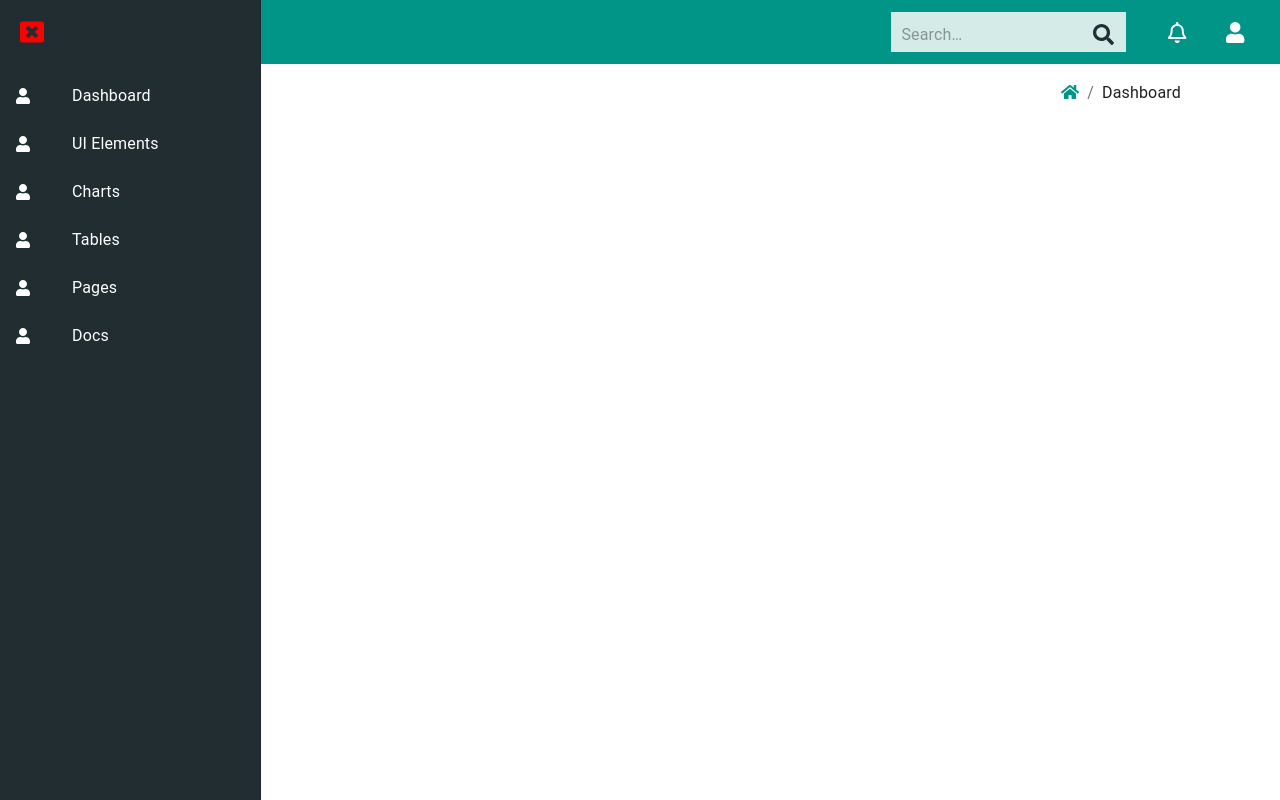
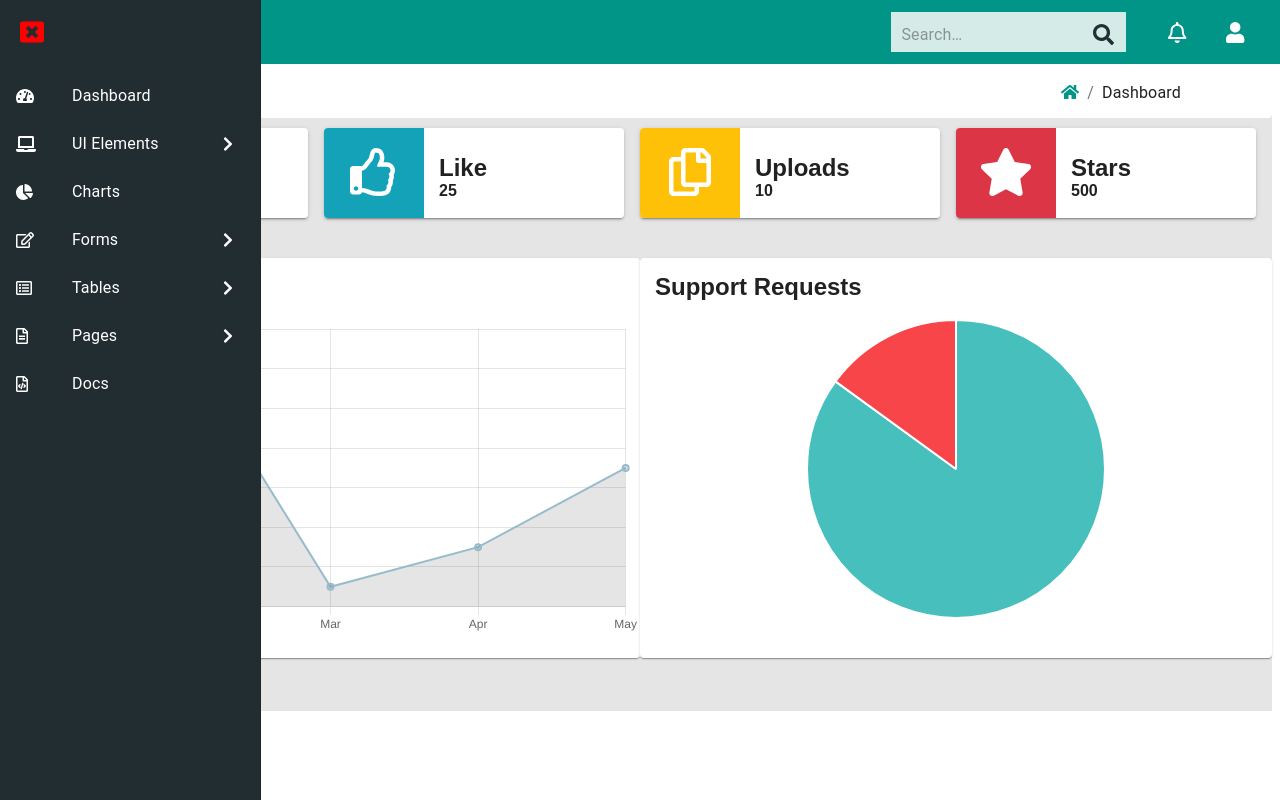
Before and after one commit to Nathiington/seriti_assesment, a React (Create React App) app: page /dashboard in a window 1280 px wide. Both pictures are taken after a click on the button 34 px from the left and 32 px from the top of the page. Built offline with nearby package versions, Linux system fonts and the light colour scheme.

Commit message:
Complete. Yet to do code cleanup

```diff
--- a/package.json
+++ b/package.json
@@ -13,7 +13,9 @@
     "@testing-library/jest-dom": "^5.11.4",
     "@testing-library/react": "^11.1.0",
     "@testing-library/user-event": "^12.1.10",
+    "chart.js": "^3.3.2",
     "react": "^17.0.2",
+    "react-chartjs-2": "^3.0.3",
     "react-dom": "^17.0.2",
     "react-router-dom": "^5.2.0",
     "react-scripts": "4.0.3",
--- a/src/Components/Dashboard.js
+++ b/src/Components/Dashboard.js
@@ -1,13 +1,109 @@
 import React from 'react'
-import Header from './Header'
 import Sidebar from './Sidebar'
+import LineChart from './LineChart'
+import PieChart from './PieChart'
+import {Card, CardHeader, Grid, Typography} from '@material-ui/core'
+import { FontAwesomeIcon } from '@fortawesome/react-fontawesome'
+import { faCopy, faThumbsUp } from '@fortawesome/free-regular-svg-icons'
+import { faFileUpload, faStar, faUserFriends, faUsers } from '@fortawesome/free-solid-svg-icons'
+
 
 export default function Dashboard() {
     return (
-        <div>
+        <div style={{ backgroundColor:'#e5e5e5', height:'100%'}}>
             <Sidebar/>
-
-
+            <div>
+            {/* Card Header */}
+            <Grid container direction="row" justify="center" alignItems="center">
+                <Grid item md={3} xs={12} sm={6} lg={3}>
+                    <Card elevation={2} style={{height:'90px', width:'300px'}}>
+                        <Grid container direction="row" justify="center" alignItems="center">
+                            <Grid item md={4} xs={6} sm={6} lg={4} style={{ backgroundColor: '#009688' }}>
+                                <Grid container direction="column" justify="center" alignItems="center">
+                                    <Grid item><FontAwesomeIcon color="white" icon={faUsers} size="3x" style={{ marginTop: '20px', marginBottom: '30px'}} /></Grid>
+                                </Grid>
+                            </Grid>
+                            <Grid item md={8} xs={6} sm={6} lg={8}>
+                                <Grid container direction="column" justify="center" alignItems="flex-start" style={{ marginLeft: '15px', fontFamily:'arial', fontWeight:'bold' }}>
+                                    <Grid item style={{fontSize:'24px'}}>Users</Grid>
+                                    <Grid item style={{ fontSize: '16px' }}>5</Grid>
+                                </Grid>
+                            </Grid>
+                        </Grid>
+                    </Card>
+                </Grid>
+                <Grid item md={3} xs={12} sm={6} lg={3}>
+                    <Card elevation={2} style={{ height: '90px', width: '300px' }}>
+                        <Grid container direction="row" justify="center" alignItems="center">
+                            <Grid item md={4} xs={6} sm={6} lg={4} style={{ backgroundColor: '#14a2b8' }}>
+                                <Grid container direction="column" justify="center" alignItems="center">
+                                    <Grid item><FontAwesomeIcon color="white" icon={faThumbsUp} size="3x" style={{ marginTop: '20px',  marginBottom: '30px' }} /></Grid>
+                                </Grid>
+                            </Grid>
+                            <Grid item md={8} xs={6} sm={6} lg={8}>
+                                <Grid container direction="column" justify="center" alignItems="flex-start" style={{ marginLeft: '15px', fontFamily: 'arial', fontWeight: 'bold' }}>
+                                    <Grid item style={{ fontSize: '24px' }}>Like</Grid>
+                                    <Grid item style={{ fontSize: '16px' }}>25</Grid>
+                                </Grid>
+                            </Grid>
+                        </Grid>
+                    </Card>
+                </Grid>
+                <Grid item md={3} xs={12} sm={6} lg={3}>
+                    <Card elevation={2} style={{ height: '90px', width: '300px' }}>
+                        <Grid container direction="row" justify="center" alignItems="center">
+                            <Grid item md={4} xs={6} sm={6} lg={4} style={{ backgroundColor: '#ffc108' }}>
+                                <Grid container direction="column" justify="center" alignItems="center">
+                                    <Grid item><FontAwesomeIcon color="white" icon={faCopy} size="3x" style={{ marginTop: '20px', marginBottom: '30px' }} /></Grid>
+                                </Grid>
+                            </Grid>
+                            <Grid item md={8} xs={6} sm={6} lg={8}>
+                                <Grid container direction="column" justify="center" alignItems="flex-start" style={{ marginLeft: '15px', fontFamily: 'arial', fontWeight: 'bold' }}>
+                                    <Grid item style={{ fontSize: '24px' }}>Uploads</Grid>
+                                    <Grid item style={{ fontSize: '16px' }}>10</Grid>
+                                </Grid>
+                            </Grid>
+                        </Grid>
+                    </Card>
+                </Grid>
+                <Grid item md={3} xs={12} sm={6} lg={3}>
+                    <Card elevation={2} style={{ height: '90px', width: '300px' }}>
+                        <Grid container direction="row" justify="center" alignItems="center">
+                            <Grid item md={4} xs={6} sm={6} lg={4} style={{ backgroundColor: '#dc3545' }}>
+                                <Grid container direction="column" justify="center" alignItems="center">
+                                    <Grid item><FontAwesomeIcon color="white" icon={faStar} size="3x" style={{ marginTop: '20px', marginBottom: '30px' }} /></Grid>
+                                </Grid>
+                            </Grid>
+                            <Grid item md={8} xs={6} sm={6} lg={8}>
+                                <Grid container direction="column" justify="center" alignItems="flex-start" style={{ marginLeft: '15px', fontFamily: 'arial', fontWeight: 'bold' }}>
+                                    <Grid item style={{ fontSize: '24px' }}>Stars</Grid>
+                                    <Grid item style={{ fontSize: '16px' }}>500</Grid>
+                                </Grid>
+                            </Grid>
+                        </Grid>
+                    </Card>
+                </Grid>
+            </Grid>
+            </div>
+            <Grid container direction="row" justify="space-between" alignItems="center" style={{ marginTop: '40px', paddingBottom: '53px'}}>
+                <Grid></Grid>
+                <Grid item md={6} lg={6} xs={12} sm={12}>
+                    <Card style={{maxWidth:'635px',height:'400px'}}>
+                        <div style={{ fontFamily: 'arial', fontWeight: 'bolder', fontSize: '24px', marginTop: '15px', marginLeft: '15px'}}>Monthly Sales</div>
+                        <br/>
+                        <LineChart/>
+                    </Card>
+                </Grid>
+                <Grid></Grid>
+                <Grid item md={6} lg={6} xs={12} sm={12}>
+                    <Card style={{ maxWidth: '635px', height: '400px' }}>
+                        <div style={{ fontFamily: 'arial', fontWeight: 'bolder', fontSize: '24px', marginTop: '15px', marginLeft: '15px'}} >Support Requests</div>
+                        <br/>
+                        <PieChart/>
+                    </Card>
+                </Grid>
+                <Grid></Grid>
+            </Grid>
         </div>
     )
 }
--- /dev/null
+++ b/src/Components/LineChart.js
@@ -0,0 +1,39 @@
+import React from "react";
+import { Line } from "react-chartjs-2";
+
+const labels =
+    [
+        "Jan",
+        "Feb",
+        "Mar",
+        "Apr",
+        "May",
+    ]
+const data = {
+        labels,
+        datasets: [
+            {
+                label: "Amount",
+                data: [12, 15, 3, 5, 9],
+                borderWidth: 2,
+                fill: true,
+                borderColor: "#96bbcd"
+            }
+        ],
+    }
+
+const options = {
+    plugins: {
+        legend: {
+            display: false,
+        },
+    }
+};
+
+export default function LineChart() {
+    return (
+        <div>
+            <Line data={data} options={options}  />
+        </div>
+    )
+}
--- /dev/null
+++ b/src/Components/PieChart.js
@@ -0,0 +1,42 @@
+import React from "react";
+import { Pie } from "react-chartjs-2";
+
+const labels =
+    [
+        "Yes",
+        "No",
+    ]
+const data = {
+        labels,
+        datasets: [
+            {
+                backgroundColor: ["#46bfbd","#f7454a"],
+                label: "Data",
+                data: [85,15],
+                borderWidth: 2,
+                fill: false,
+                borderColor: "#ffffff"
+            }
+        ],
+    }
+
+const options = {
+    plugins: {
+        legend: {
+            display: false,
+        },
+        showtooltips: {
+            enabled: false
+        },
+    },
+    maintainAspectRatio: false ,
+
+};
+
+export default function LineChart() {
+    return (
+        <div>
+            <Pie data={data} options={options} width={"30%"} height={"300%"}  />
+        </div>
+    )
+}
--- a/src/Components/Sidebar.js
+++ b/src/Components/Sidebar.js
@@ -1,10 +1,11 @@
 import { AppBar, Drawer, IconButton, List, ListItem, ListItemIcon, ListItemText, Toolbar,InputBase,Paper,Grid,Breadcrumbs,Typography } from '@material-ui/core'
 import React from 'react'
 import { FontAwesomeIcon } from '@fortawesome/react-fontawesome'
-import { faUser, faWindowClose, faBars, faSearch, faHome } from '@fortawesome/free-solid-svg-icons'
-import { faBell } from '@fortawesome/free-regular-svg-icons'
+import { faUser, faWindowClose, faBars, faSearch, faHome, faTachometerAlt, faLaptop, faChevronRight, faChartPie } from '@fortawesome/free-solid-svg-icons'
+import { faBell, faEdit, faFileAlt, faFileCode, faListAlt } from '@fortawesome/free-regular-svg-icons'
 import { createMuiTheme, makeStyles, MuiThemeProvider } from '@material-ui/core/styles'
 import { Link } from 'react-router-dom'
+import { faSpeakerDeck } from '@fortawesome/free-brands-svg-icons'
 
 
 // Sidebar and Navbar
@@ -132,7 +133,7 @@ export default function Sidebar() {
                 <List style={{ backgroundColor: '#222d32', color: 'white' }}>
                     <ListItem>
                         <ListItemIcon>
-                            <FontAwesomeIcon icon={faUser} color="white"/>
+                            <FontAwesomeIcon icon={faTachometerAlt} color="white"/>
                         </ListItemIcon>
                         <ListItemText color="primary">
                             Dashboard
@@ -140,15 +141,18 @@ export default function Sidebar() {
                     </ListItem>
                     <ListItem>
                         <ListItemIcon>
-                            <FontAwesomeIcon icon={faUser} color="white" />
+                            <FontAwesomeIcon icon={faLaptop} color="white" />
                         </ListItemIcon>
                         <ListItemText color="primary">
                             UI Elements
                         </ListItemText>
+                        <ListItemIcon>
+                            <FontAwesomeIcon style={{marginLeft:'35px'}} icon={faChevronRight} color="white" />
+                        </ListItemIcon>
                     </ListItem>
                     <ListItem>
                         <ListItemIcon>
-                            <FontAwesomeIcon icon={faUser} color="white" />
+                            <FontAwesomeIcon icon={faChartPie} color="white" />
                         </ListItemIcon>
                         <ListItemText color="primary">
                             Charts
@@ -156,23 +160,40 @@ export default function Sidebar() {
                     </ListItem>
                     <ListItem>
                         <ListItemIcon>
-                            <FontAwesomeIcon icon={faUser} color="white" />
+                            <FontAwesomeIcon icon={faEdit} color="white" />
+                        </ListItemIcon>
+                        <ListItemText color="primary">
+                            Forms
+                        </ListItemText>
+                        <ListItemIcon>
+                            <FontAwesomeIcon style={{ marginLeft: '35px' }} icon={faChevronRight} color="white" />
+                        </ListItemIcon>
+                    </ListItem>
+                    <ListItem>
+                        <ListItemIcon>
+                            <FontAwesomeIcon icon={faListAlt} color="white" />
                         </ListItemIcon>
                         <ListItemText color="primary">
                             Tables
                         </ListItemText>
+                        <ListItemIcon>
+                            <FontAwesomeIcon style={{ marginLeft: '35px' }} icon={faChevronRight} color="white" />
+                        </ListItemIcon>
                     </ListItem>
                     <ListItem>
                         <ListItemIcon>
-                            <FontAwesomeIcon icon={faUser} color="white" />
+                            <FontAwesomeIcon icon={faFileAlt} color="white" />
                         </ListItemIcon>
                         <ListItemText color="primary">
                             Pages
                         </ListItemText>
+                        <ListItemIcon>
+                            <FontAwesomeIcon style={{ marginLeft: '35px' }} icon={faChevronRight} color="white" />
+                        </ListItemIcon>
                     </ListItem>
                     <ListItem>
                         <ListItemIcon>
-                            <FontAwesomeIcon icon={faUser} color="white" />
+                            <FontAwesomeIcon icon={faFileCode} color="white" />
                         </ListItemIcon>
                         <ListItemText color="primary">
                             Docs
@@ -183,15 +204,18 @@ export default function Sidebar() {
             </Drawer>
         {/* Header */}
         <div style={{
-                height: '60px'
+                height: '30px',
+                marginBottom:'10px'
         }}></div>
         <div>
-            <Paper elevation={0} >
-                <Grid container direction="row" alignItems="center" justify="center">
-                    <Grid item md={3} sm={4} xs={1} lg={3}>
+                <Paper square={false} elevation={0} style={{
+                    paddingTop: '20px'
+                }}>
+                    <Grid container direction="row" alignItems="center" justify="center" >
+                    <Grid item md={3} sm={6} xs={6} lg={3}>
                         <Grid container direction="column" alignItems="stretch" justify="center">
-                            <Grid item md  style={{fontSize:'28px', fontWeight:'bold'}}>
-                                Dashboard
+                            <Grid item md style={{ fontSize: '28px', fontFamily: 'arial', fontWeight: 'bolder',}}>
+                                <FontAwesomeIcon icon={faTachometerAlt}/> Dashboard
                             </Grid>
                             <Grid item md>
                                 Let's see if you can build this
@@ -201,7 +225,7 @@ export default function Sidebar() {
                     <Grid item md sm xs lg>
 
                     </Grid>
-                    <Grid item md={2} sm={1} xs={1} lg={2}>
+                    <Grid item md={2} sm={6} xs={6} lg={2}>
                             <Breadcrumbs>
                                 <Link><FontAwesomeIcon icon={ faHome}/></Link>
                                 <Link><Typography color="textPrimary">Dashboard</Typography></Link>
@@ -211,13 +235,10 @@ export default function Sidebar() {
             </Paper>
         </div>
 
-        {/* Body */}
         <div style={{
-            height: '60px'
+            height: '10px'
         }}></div>
-        <Grid direction="row" justify="center" alignItems="center">
 
-        </Grid>
 
 
         </MuiThemeProvider>
```
Also changed, not shown: src/Components/Header.js (deleted, +0 -11 lines), 2 other files (tests, documents, lock files or other folders).
